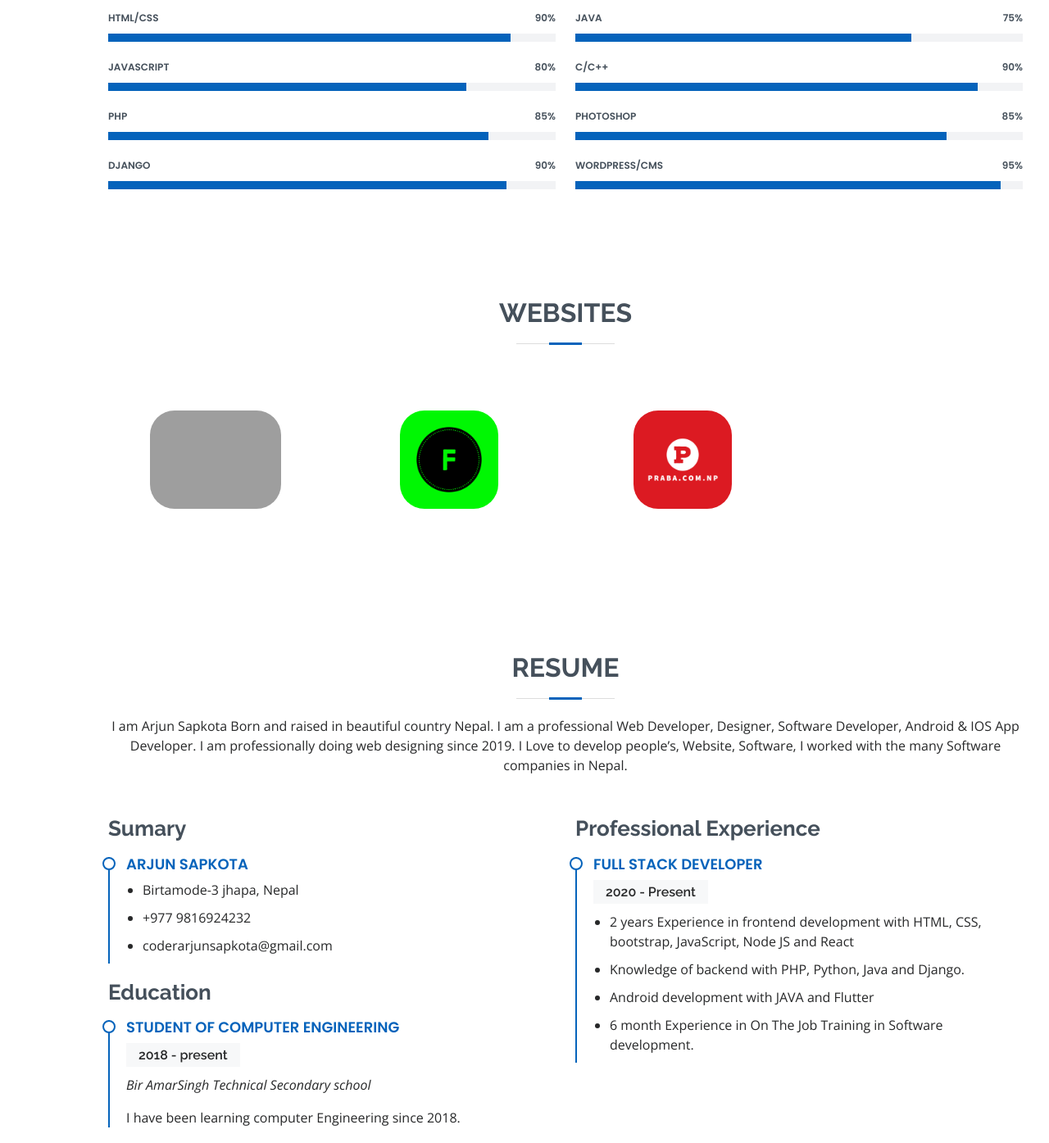
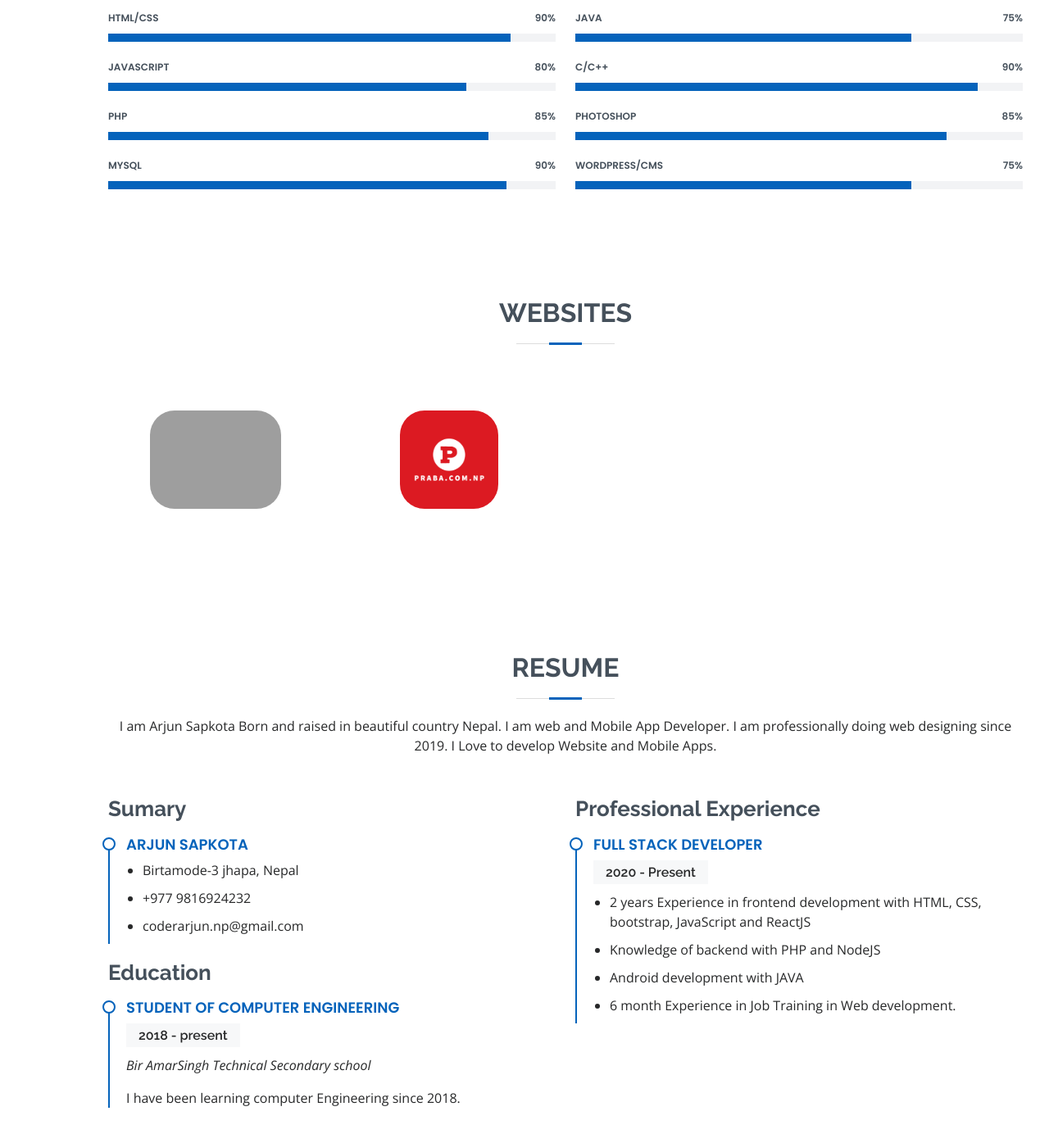
Before and after one commit to coderarjun/coderarjun.github.io, a plain HTML site: page index.html in a window 1280 px wide. Shown: the part 2040-3435 px from the top of the page at 82% size. Drawn offline with nearby package versions, Linux system fonts and the light colour scheme; grey boxes are pictures that could not be loaded; a script that the page names is missing.

Commit message:
Update index.html

```diff
--- a/index.html
+++ b/index.html
@@ -60,7 +60,7 @@
   <section id="hero" class="d-flex flex-column justify-content-center">
     <div class="container" data-aos="zoom-in" data-aos-delay="100">
       <h1>Coder Arjun Sapkota</h1>
-      <p>I'm <span class="typed" data-typed-items="Web Developer, Software Developer, App Developer"></span></p>
+      <p>I'm <span class="typed" data-typed-items="Web Developer, Software Developer, App Developer, Full Stack Developer"></span></p>
       <div class="social-links">
         <a href="https://www.facebook.com/arjunsapkota003" target="blank" class="facebook"><i class="bx bxl-facebook"></i></a>
         <a href="https://www.instagram.com/arjunsapkota03/" target="blank" class="instagram"><i class="bx bxl-instagram"></i></a>
@@ -106,16 +106,14 @@
               <div class="col-lg-6">
                 <ul>
                   <li><i class="bi bi-chevron-right"></i> <strong>Age:</strong> <span>18</span></li>
-                  <li><i class="bi bi-chevron-right"></i> <strong>Degree:</strong> <span>Software Engineer</span></li>
-                  <li><i class="bi bi-chevron-right"></i> <strong>Email:</strong> <span>coderarjunsapkota@gmail.com</span></li>
+                  <li><i class="bi bi-chevron-right"></i> <strong>Email:</strong> <span>coderarjun.npa@gmail.com</span></li>
                   <li><i class="bi bi-chevron-right"></i> <strong>Freelance:</strong> <span>Available</span></li>
                 </ul>
               </div>
             </div>
             <p><br><br>
-              I am Arjun Sapkota Born and raised in beautiful country Nepal. I am a professional Web Developer, Designer, Software Developer, Android & IOS App Developer.
-            <br><br>I am professionally doing web designing since 2019. I Love to develop people’s, Website, Software, I worked with the many Software companies in Nepal.
-            </p>
+              I am Arjun Sapkota Born and raised in beautiful country Nepal. I am a Web and Mobile App Developer.
+            <br><br>I am professionally doing web designing since 2019. I Love to develop Websites and Mobile Apps.</p>
           </div>
         </div>
 
@@ -203,7 +201,7 @@
               </div>
             </div>
             <div class="progress">
-              <span class="skill">Django <i class="val">90%</i></span>
+              <span class="skill">MySQL <i class="val">90%</i></span>
               <div class="progress-bar-wrap">
                 <div class="progress-bar" role="progressbar" aria-valuenow="89" aria-valuemin="0" aria-valuemax="100"></div>
               </div>
@@ -234,9 +232,9 @@
               </div>
             </div>
             <div class="progress">
-              <span class="skill">WordPress/CMS <i class="val">95%</i></span>
+              <span class="skill">WordPress/CMS <i class="val">75%</i></span>
               <div class="progress-bar-wrap">
-                <div class="progress-bar" role="progressbar" aria-valuenow="95" aria-valuemin="0" aria-valuemax="100"></div>
+                <div class="progress-bar" role="progressbar" aria-valuenow="75" aria-valuemin="0" aria-valuemax="100"></div>
               </div>
             </div>
 
@@ -269,18 +267,13 @@
 
           <div class="col-lg-3 col-md-6">
             <div class="count-box">
-             <a href=""><img src="assets/img/frontbin.jpg" height="120" style="border-radius: 30px;" alt="" srcset=""></a>
-            </div>
-          </div>
-          <div class="col-lg-3 col-md-6">
-            <div class="count-box">
-             <a href="https://praba.com.np/"><img src="assets/img/praba.com.np.jpg" height="120" style="border-radius: 30px;" alt="" srcset=""></a>
+             <a href="https://praba.com.np/" target="_blank"><img src="assets/img/praba.com.np.jpg" height="120" style="border-radius: 30px;" alt="" srcset=""></a>
             </div>
           </div>
 
           <div class="col-lg-3 col-md-6">
             <div class="count-box">
-             <a href=""><img src="assets/img/favicon.png" height="120" style="border-radius: 30px;" alt="" srcset=""></a>
+             <a href="https://coderarjun.blogspot.com/" target="_blank"><img src="assets/img/favicon.png" height="120" style="border-radius: 30px;" alt="" srcset=""></a>
             </div>
           </div>
 
@@ -299,9 +292,9 @@
 
         <div class="section-title">
           <h2>Resume</h2>
-          <p>I am Arjun Sapkota Born and raised in beautiful country Nepal. I am a professional Web Developer, Designer, Software Developer, Android & IOS App Developer.
+          <p>I am Arjun Sapkota Born and raised in beautiful country Nepal. I am web and Mobile App Developer.
 
-            I am professionally doing web designing since 2019. I Love to develop people’s, Website, Software, I worked with the many Software companies in Nepal.
+            I am professionally doing web designing since 2019. I Love to develop Website and Mobile Apps.
           </div>
 
         <div class="row">
@@ -313,7 +306,7 @@
               <ul>
                 <li>Birtamode-3 jhapa, Nepal</li>
                 <li>+977 9816924232</li>
-                <li>coderarjunsapkota@gmail.com</li>
+                <li>coderarjun.np@gmail.com</li>
               </ul>
             </div>
 
@@ -338,10 +331,10 @@
               <h5>2020 - Present</h5>
 
               <ul>
-                <li>2 years Experience in frontend development with HTML, CSS, bootstrap, JavaScript, Node JS and React </li>
-                <li>Knowledge of backend with PHP, Python, Java and Django.</li>
-                <li>Android development with JAVA and Flutter</li>
-                <li>6 month Experience in On The Job Training in Software development.</li>
+                <li>2 years Experience in frontend development with HTML, CSS, bootstrap, JavaScript and ReactJS </li>
+                <li>Knowledge of backend with PHP and NodeJS</li>
+                <li>Android development with JAVA </li>
+                <li>6 month Experience in Job Training in Web development.</li>
               </ul>
             </div>
             <!-- <div class="resume-item">
@@ -711,7 +704,7 @@
               <div class="email">
                 <i class="bi bi-envelope"></i>
                 <h4>Email:</h4>
-                <p>coderarjunsapkota@gmail.com</p>
+                <p>coderarjun.np@gmail.com</p>
               </div>
 
               <div class="phone">
```
